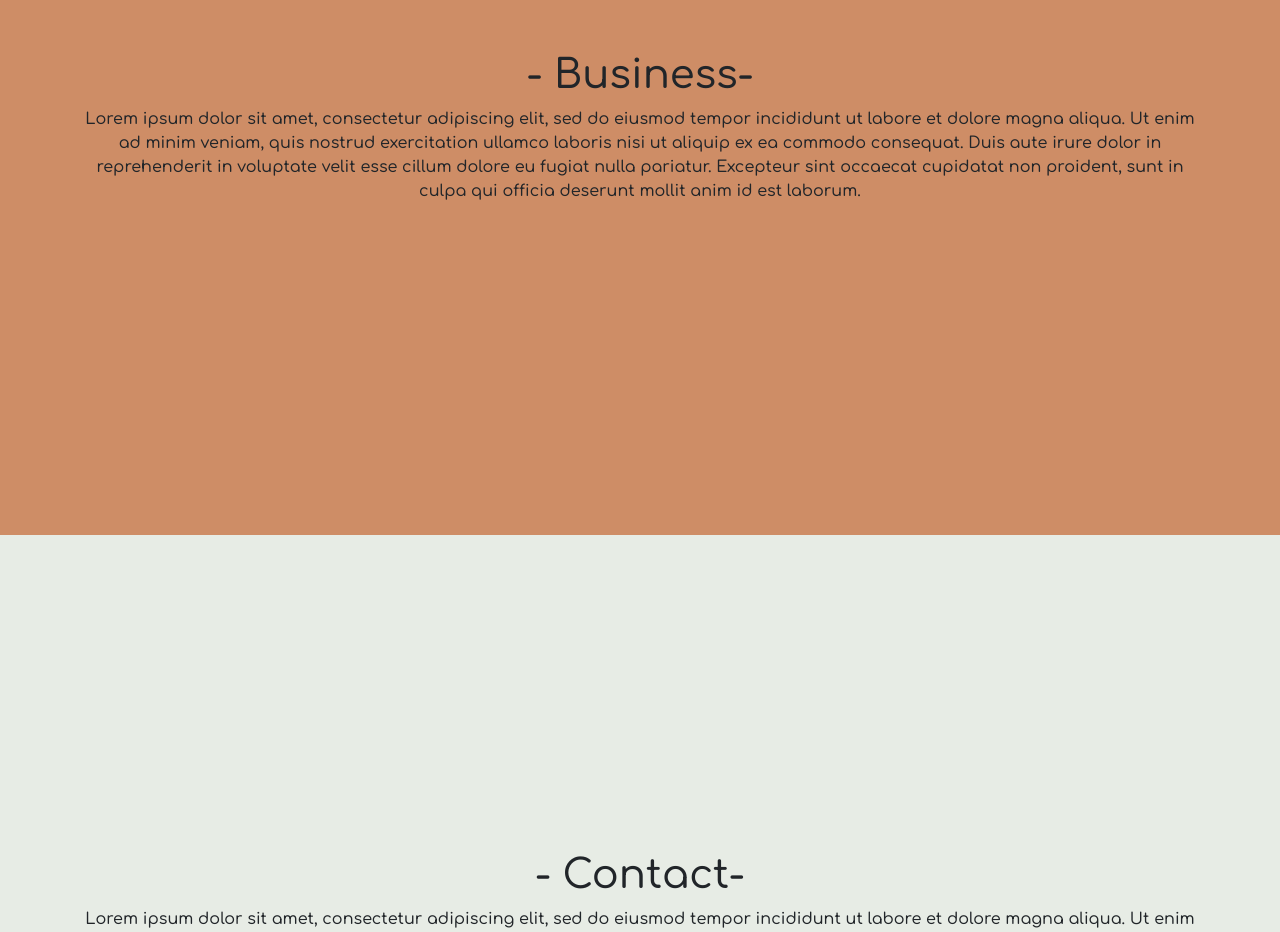
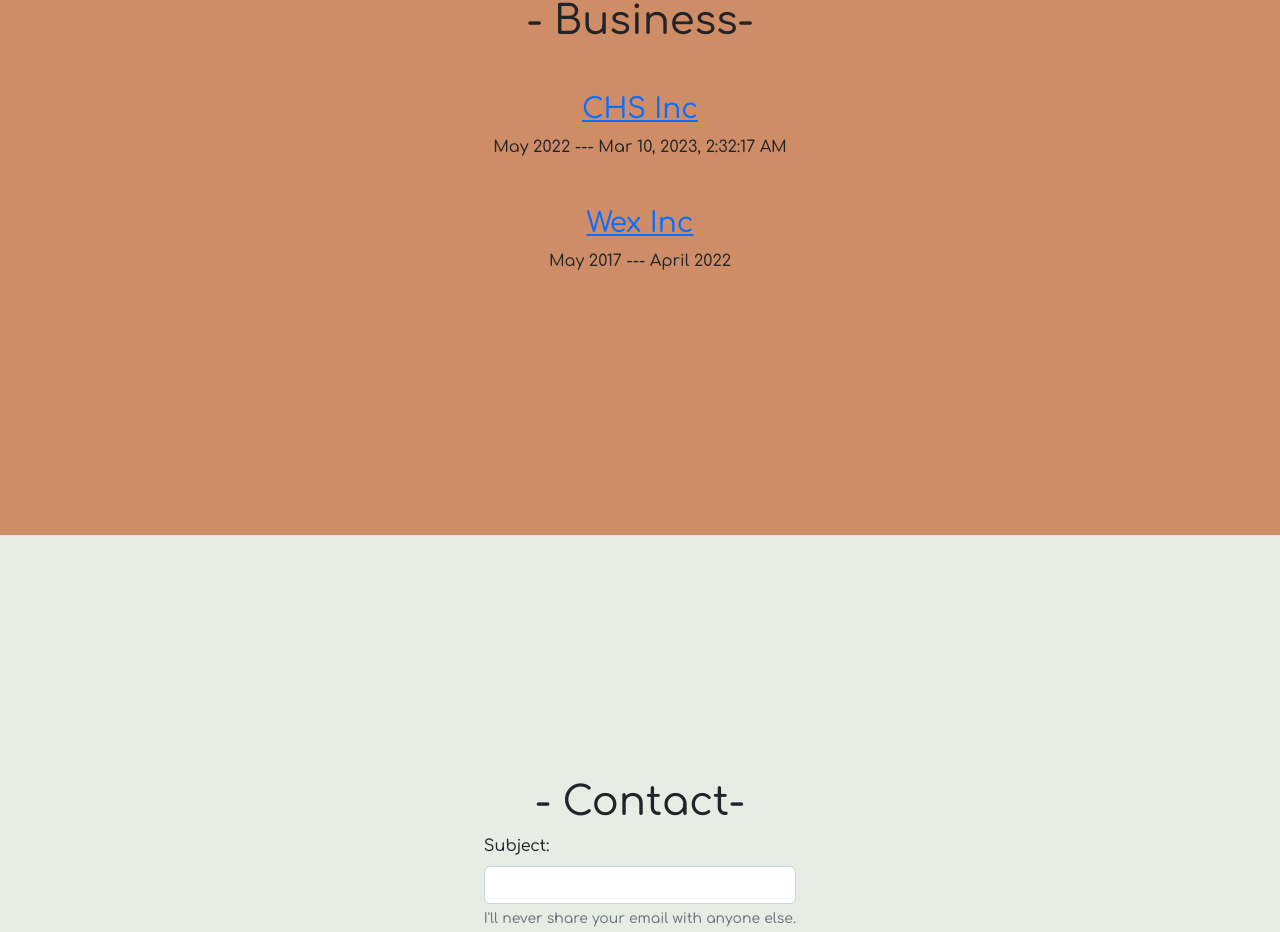
Before and after one commit to KadeHels/Arkade, an Angular app in the folder arkade/: page / in a window 1280 px wide. Shown: the part 1865-2797 px from the top of the page. Built offline with nearby package versions, Linux system fonts and the light colour scheme.

Commit message:
Update contact page create home page

```diff
--- a/arkade/src/app/app-routing.module.ts
+++ b/arkade/src/app/app-routing.module.ts
@@ -1,7 +1,12 @@
 import { NgModule } from '@angular/core';
 import { RouterModule, Routes } from '@angular/router';
+import { HomeComponent } from './components/home/home.component';
 
-const routes: Routes = [];
+const routes: Routes = [
+  { path: 'home', component: HomeComponent },
+  { path: '', component: HomeComponent },
+  // { path: '**', component: PageNotFoundComponent }
+];
 
 @NgModule({
   imports: [RouterModule.forRoot(routes)],
--- a/arkade/src/app/app.component.html
+++ b/arkade/src/app/app.component.html
@@ -1,5 +1,2 @@
 <app-navbar></app-navbar>
-<app-introduction></app-introduction>
-<app-about id="about"></app-about>
-<app-business id="business"></app-business>
-<app-contact id="contact"></app-contact>
+<router-outlet></router-outlet>
--- a/arkade/src/app/components/business/business.component.html
+++ b/arkade/src/app/components/business/business.component.html
@@ -1,21 +1,23 @@
 <section class="full-page">
-  <h1>
+  <h1 class="mb-5">
     - Business-
   </h1>
   <div class="container">
-    <div class="row">
+    <div class="row justify-content-center mb-5">
       <div class="col-auto">
-        <p class="text-center">
-          Lorem ipsum dolor sit amet, consectetur adipiscing elit, sed do eiusmod tempor incididunt ut labore
-          et dolore
-          magna aliqua. Ut enim ad minim veniam, quis nostrud exercitation ullamco laboris nisi ut aliquip ex
-          ea commodo
-          consequat. Duis aute irure dolor in reprehenderit in voluptate velit esse cillum dolore eu fugiat
-          nulla
-          pariatur. Excepteur sint occaecat cupidatat non proident, sunt in culpa qui officia deserunt mollit
-          anim id
-          est laborum.
-        </p>
+        <h3 class="text-center">
+          <a class="" href="https://www.chsinc.com/" target="_blank">CHS Inc</a>
+        </h3>
+        <div> May 2022  ---  {{now | date:'medium'}}</div>
+      </div>
+    </div>
+
+    <div class="row justify-content-center">
+      <div class="col-auto">
+        <h3 class="text-center">
+          <a class="" href="https://www.wexinc.com/" target="_blank">Wex Inc</a>
+        </h3>
+        <div> May 2017  ---  April 2022</div>
       </div>
     </div>
   </div>
--- a/arkade/src/app/components/business/business.component.ts
+++ b/arkade/src/app/components/business/business.component.ts
@@ -7,4 +7,11 @@
 })
 export class BusinessComponent {
 
+  public now: Date = new Date();
+
+    constructor() {
+        setInterval(() => {
+          this.now = new Date();
+        }, 1);
+    }
 }
--- a/arkade/src/app/components/contact/contact.component.html
+++ b/arkade/src/app/components/contact/contact.component.html
@@ -3,19 +3,28 @@
     - Contact-
   </h1>
   <div class="container">
-    <div class="row">
+    <div class="row justify-content-center">
       <div class="col-auto">
-        <p class="text-center">
-          Lorem ipsum dolor sit amet, consectetur adipiscing elit, sed do eiusmod tempor incididunt ut labore
-          et dolore
-          magna aliqua. Ut enim ad minim veniam, quis nostrud exercitation ullamco laboris nisi ut aliquip ex
-          ea commodo
-          consequat. Duis aute irure dolor in reprehenderit in voluptate velit esse cillum dolore eu fugiat
-          nulla
-          pariatur. Excepteur sint occaecat cupidatat non proident, sunt in culpa qui officia deserunt mollit
-          anim id
-          est laborum.
-        </p>
+        <form [formGroup]="emailForm" autocomplete="off" (ngSubmit)="onSubmit()">
+          <div class="mb-3">
+            <label for="subject" class="form-label">Subject:</label>
+            <input type="text" class="form-control" id="subject" formControlName="subject">
+            <div id="emailHelp" class="form-text">I'll never share your email with anyone else.</div>
+            <div *ngIf="emailForm.get('subject')?.invalid && emailForm.get('subject')?.touched" class="invalid-feedback">
+              Subject is required.
+            </div>
+          </div>
+          <div class="mb-3">
+            <label for="text"  class="form-label">Text:</label>
+            <textarea id="text" formControlName="text" class="form-control"></textarea>
+
+            <div *ngIf="emailForm.get('text')?.invalid && emailForm.get('text')?.touched" class="invalid-feedback">
+              Text is required.
+            </div>
+
+          </div>
+          <button class="btn btn btn-outline-secondary float-end" type="submit" [disabled]="emailForm.invalid">Send Email</button>
+        </form>
       </div>
     </div>
   </div>
--- a/arkade/src/app/components/contact/contact.component.ts
+++ b/arkade/src/app/components/contact/contact.component.ts
@@ -1,10 +1,29 @@
-import { Component } from '@angular/core';
+import { Component, OnInit } from '@angular/core';
+import { FormBuilder, FormGroup, Validators } from '@angular/forms';
+
 
 @Component({
   selector: 'app-contact',
   templateUrl: './contact.component.html',
   styleUrls: ['./contact.component.css']
 })
-export class ContactComponent {
+export class ContactComponent implements OnInit {
+  emailForm!: FormGroup;
 
+  constructor(private fb: FormBuilder) { }
+
+  ngOnInit(): void {
+    this.initForm();
+  }
+
+  initForm() {
+    this.emailForm = this.fb.group({
+      subject: ['', [Validators.required]],
+      text: ['', [Validators.required]]
+    });
+  }
+
+  onSubmit(): void {
+    window.open('mailto:<EMAILPLACEHOLDER>?subject=' + this.emailForm.get('subject')?.value +'&body=' + this.emailForm.get('text')?.value + '');
+  }
 }
--- /dev/null
+++ b/arkade/src/app/components/home/home.component.html
@@ -0,0 +1,4 @@
+<app-introduction></app-introduction>
+<app-about id="about"></app-about>
+<app-business id="business"></app-business>
+<app-contact id="contact"></app-contact>
```
Also changed, not shown: arkade/src/app/app.module.ts (+6 -2 lines), arkade/src/app/components/home/home.component.ts (added, +10 -0 lines), arkade/src/app/components/home/home.component.css (added), 1 other file (tests, documents, lock files or other folders).
